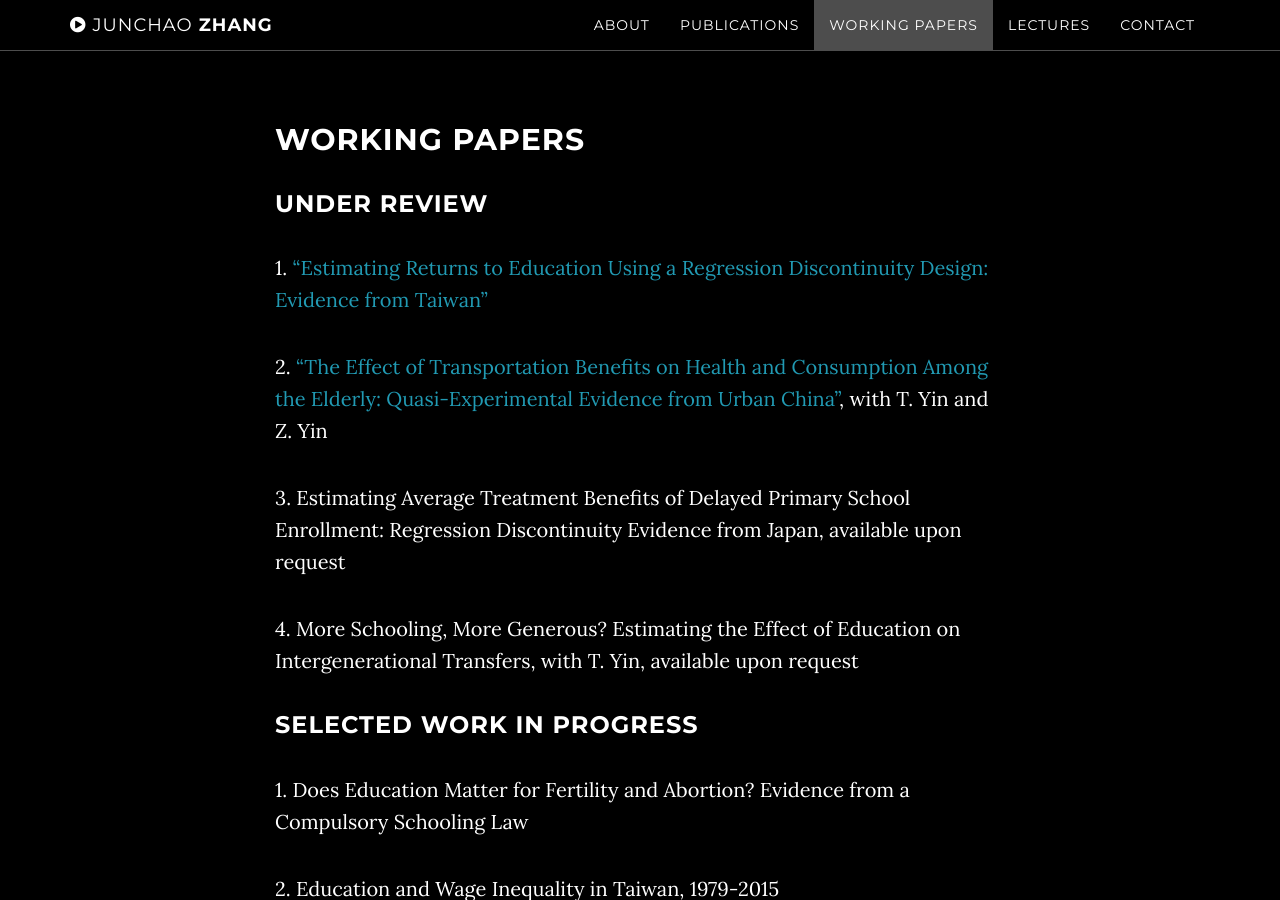
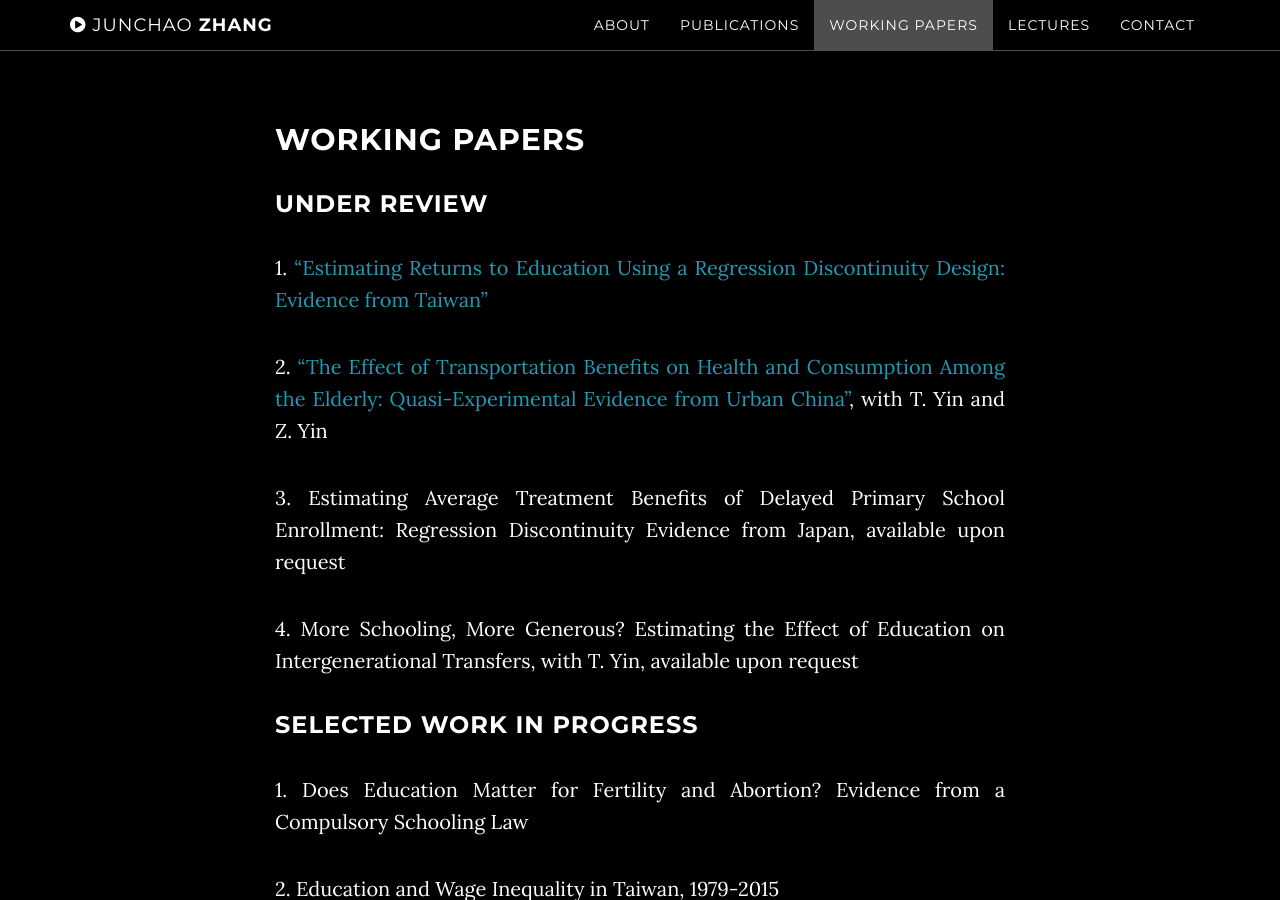
Before and after one commit to ztempest0218/ztempest0218.github.io, a Jekyll site: the page built from index.html, in a window 1280 px wide and 900 px high, scrolled down 2308 px. Built offline with Jekyll 4.4.1, drawn with Linux system fonts in a browser that asks for light colours.

Commit message:
Update workingpapers.html

```diff
--- a/_includes/workingpapers.html
+++ b/_includes/workingpapers.html
@@ -1,5 +1,5 @@
  <!-- Working Papers Section -->
-    <section id="workingpapers" class="content-section text-left">
+    <section id="workingpapers" class="content-section text-justify">
         <div class="workingpapers-section">
             <div class="container">
                 <div class="col-lg-8 col-lg-offset-2">
```
